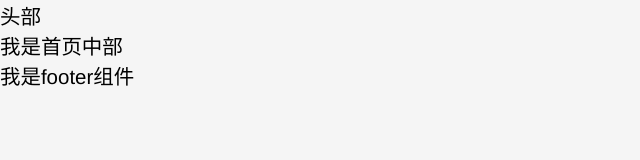
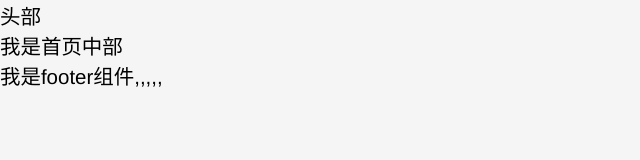
Before and after one commit to ultra-string/ultra-strong, an Angular app: page / in a window 1280 px wide. Shown: the top 160 px of the page, without its empty margins (0-640 px from the left). Built offline with nearby package versions, Linux system fonts and the light colour scheme.

Commit message:
feat(footer): footer tag

```diff
--- a/src/app/footer/footer.component.html
+++ b/src/app/footer/footer.component.html
@@ -1,3 +1,3 @@
 <p>
-  我是footer组件
+  我是footer组件,,,,,
 </p>
```
